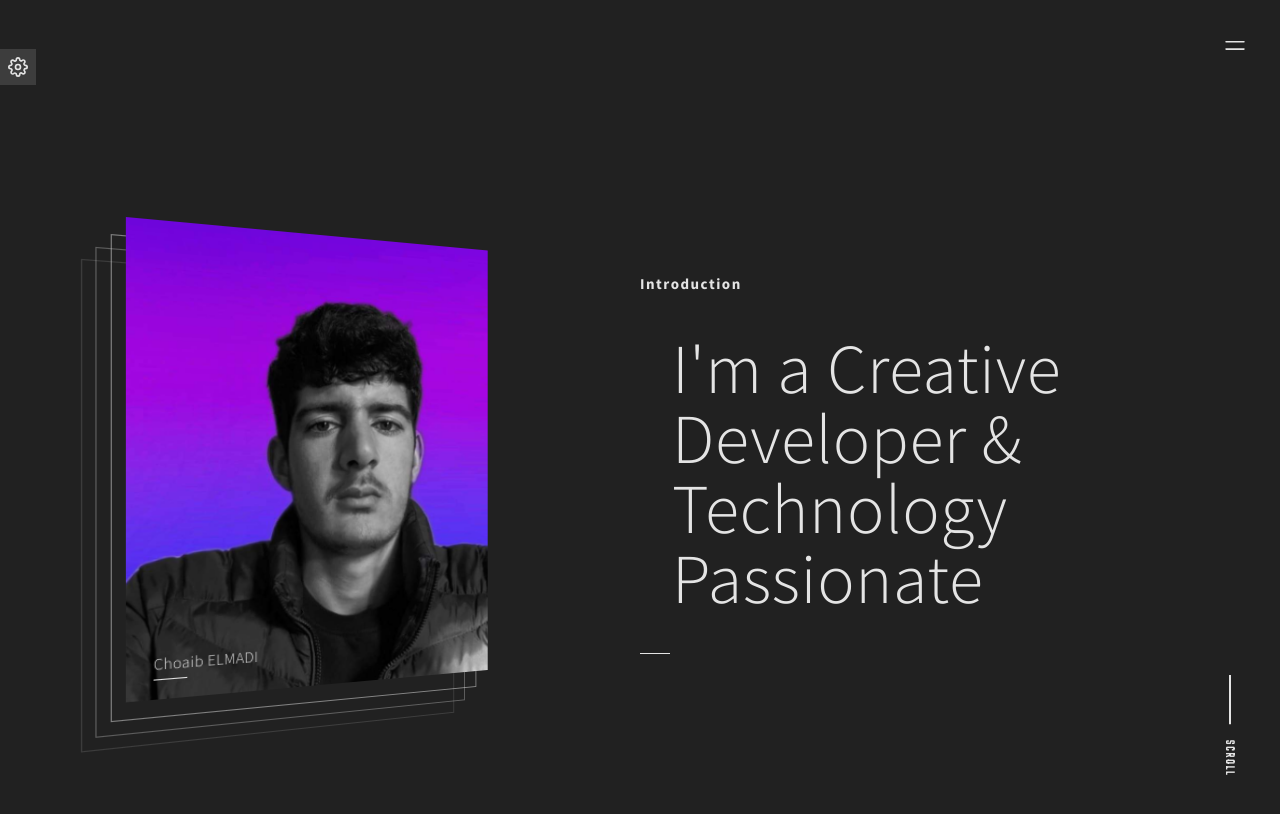
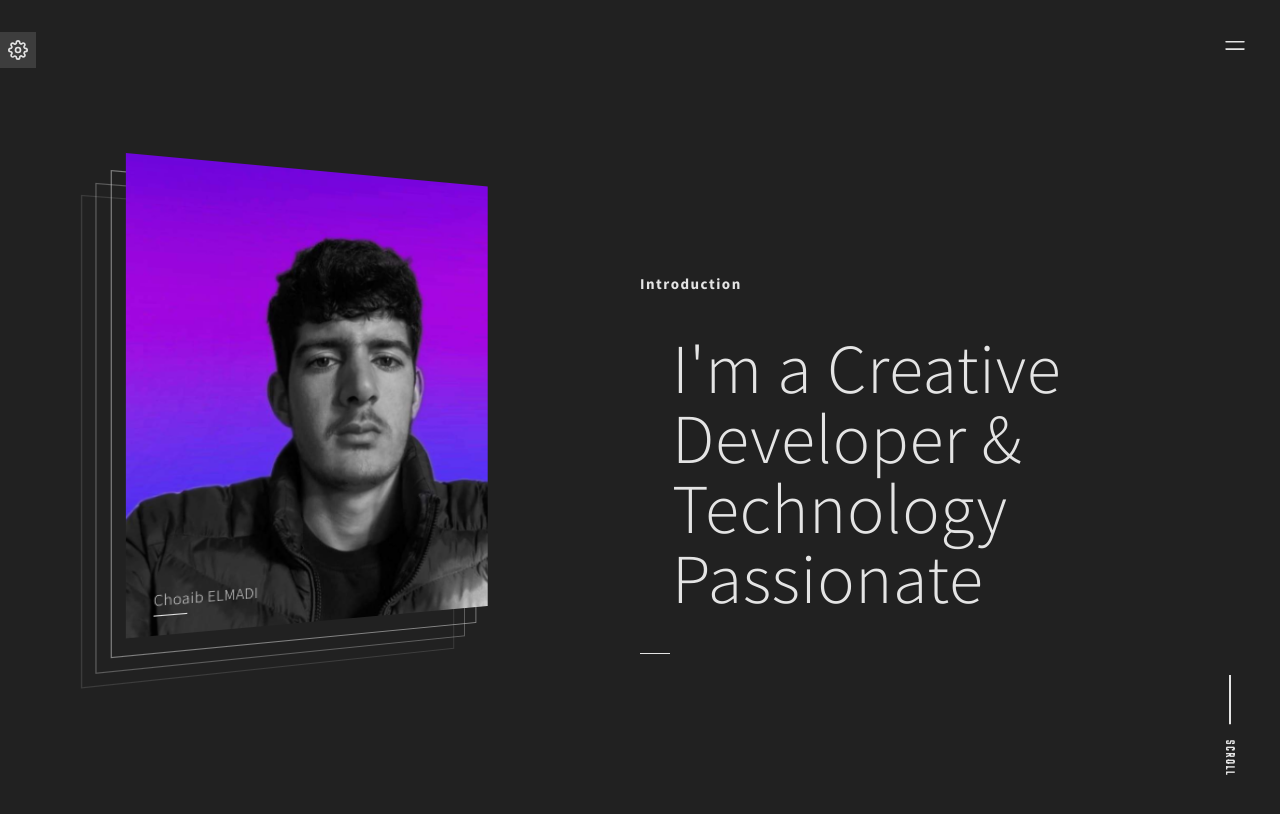
Before and after one commit to Choaib-ELMADI/portfolio-design-1, a React (Vite) app: page / in a window 1280 px wide. Shown: the top 814 px of the page. Built offline with nearby package versions, Linux system fonts and the light colour scheme.

Commit message:
Remove css property that was leading to bad issue

```diff
--- a/src/App.css
+++ b/src/App.css
@@ -5,12 +5,13 @@
     min-height: 100vh;
     display: flex;
     justify-content: space-between;
-    padding-top: 4rem;
-    padding-bottom: 4rem;
+    /* padding-top: 4rem; */
+    /* padding-bottom: 4rem; */
 }
 
 .app__main-content {
     flex: .5;
+    padding: 4rem 0;
 }
 
 ::selection {
--- a/src/components/Settings/Settings.css
+++ b/src/components/Settings/Settings.css
@@ -1,6 +1,6 @@
 .settings-icon {
     position: fixed;
-    top: 3.05rem;
+    top: 2rem;
     left: 0;
     background: var(--white__1);
     color: var(--white);
```
